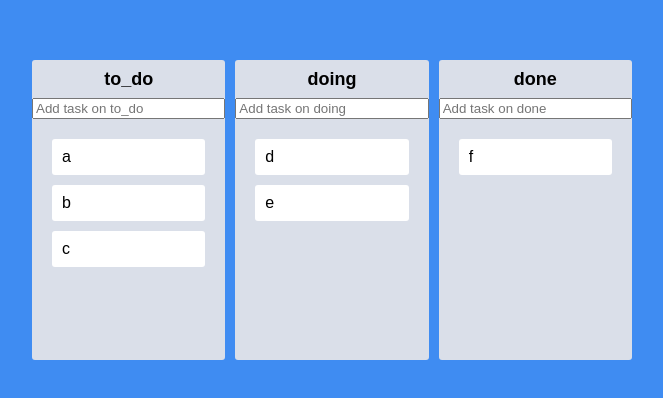
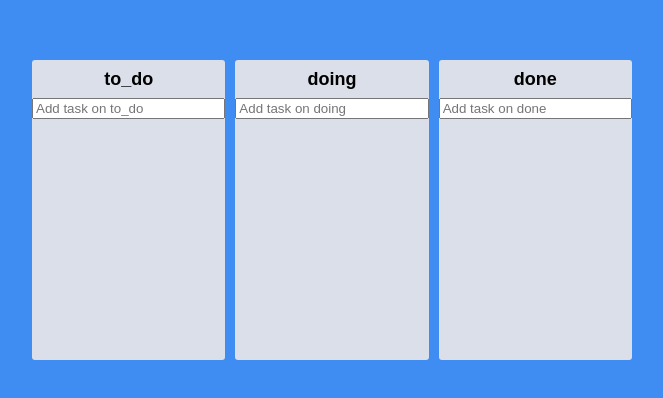
Before and after one commit to sdfwefk11/reactstudy03, a React (Create React App) app: page / in a window 1280 px wide. Shown: the part 190-588 px from the top of the page, without its empty margins (308-971 px from the left). Built offline with nearby package versions, Linux system fonts and the light colour scheme.

Commit message:
Task obj

```diff
--- a/src/Components/Board.tsx
+++ b/src/Components/Board.tsx
@@ -1,6 +1,7 @@
 import { Droppable } from "react-beautiful-dnd";
 import { useForm } from "react-hook-form";
 import styled from "styled-components";
+import { IToDo } from "../atoms";
 import DragabbleCard from "./DragabbleCard";
 
 const Wrapper = styled.div`
@@ -38,7 +39,7 @@ const Form = styled.form`
 `;
 
 interface IBoardProps {
-  toDos: string[];
+  toDos: IToDo[];
   boardId: string;
 }
 interface IAreaProps {
@@ -51,8 +52,7 @@ interface IForm {
 
 function Board({ toDos, boardId }: IBoardProps) {
   const { register, setValue, handleSubmit } = useForm<IForm>();
-  const onValid = (data: IForm) => {
-    console.log(data);
+  const onValid = ({ toDo }: IForm) => {
     setValue("toDo", "");
   };
   return (
@@ -74,7 +74,12 @@ function Board({ toDos, boardId }: IBoardProps) {
             {...provided.droppableProps}
           >
             {toDos.map((toDo, index) => (
-              <DragabbleCard key={toDo} toDo={toDo} index={index} />
+              <DragabbleCard
+                key={toDo.id}
+                toDoId={toDo.id}
+                index={index}
+                toDoText={toDo.text}
+              />
             ))}
           </Area>
         )}
--- a/src/Components/DragabbleCard.tsx
+++ b/src/Components/DragabbleCard.tsx
@@ -13,13 +13,14 @@ const Card = styled.div<{ isDragging: boolean }>`
 `;
 
 interface IDragabbleCardProps {
-  toDo: string;
+  toDoId: number;
+  toDoText: string;
   index: number;
 }
 
-function DragabbleCard({ toDo, index }: IDragabbleCardProps) {
+function DragabbleCard({ toDoId, index, toDoText }: IDragabbleCardProps) {
   return (
-    <Draggable key={toDo} draggableId={toDo} index={index}>
+    <Draggable draggableId={toDoId + ""} index={index}>
       {(provided, snapShot) => (
         <Card
           isDragging={snapShot.isDragging}
@@ -27,7 +28,7 @@ function DragabbleCard({ toDo, index }: IDragabbleCardProps) {
           {...provided.dragHandleProps}
           {...provided.draggableProps}
         >
-          {toDo}
+          {toDoText}
         </Card>
       )}
     </Draggable>
--- a/src/atoms.tsx
+++ b/src/atoms.tsx
@@ -3,12 +3,15 @@ import { atom } from "recoil";
 interface IToDoState {
   [key: string]: string[];
 }
-
+export interface IToDo {
+  id: number;
+  text: string;
+}
 export const toDoState = atom<IToDoState>({
   key: "toDo",
   default: {
-    to_do: ["a", "b", "c"],
-    doing: ["d", "e"],
-    done: ["f"],
+    to_do: [],
+    doing: [],
+    done: [],
   },
 });
```
